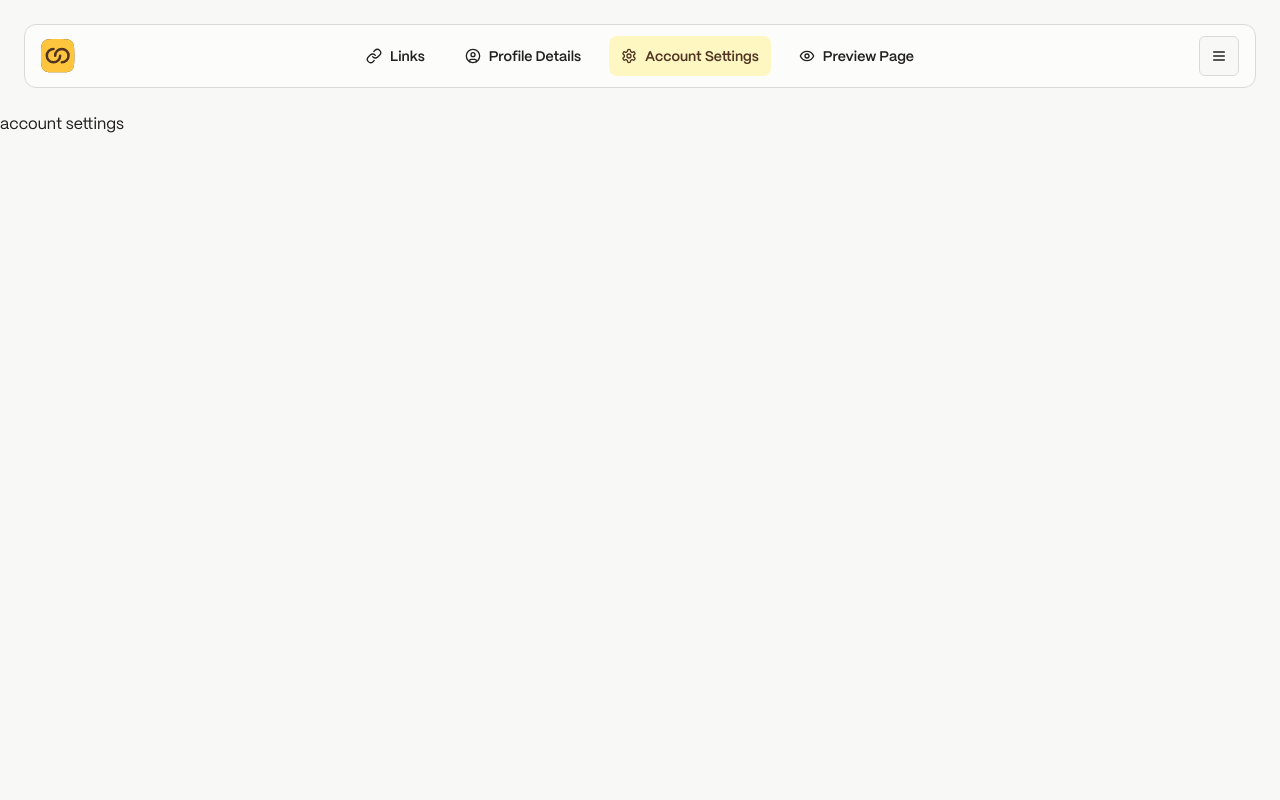
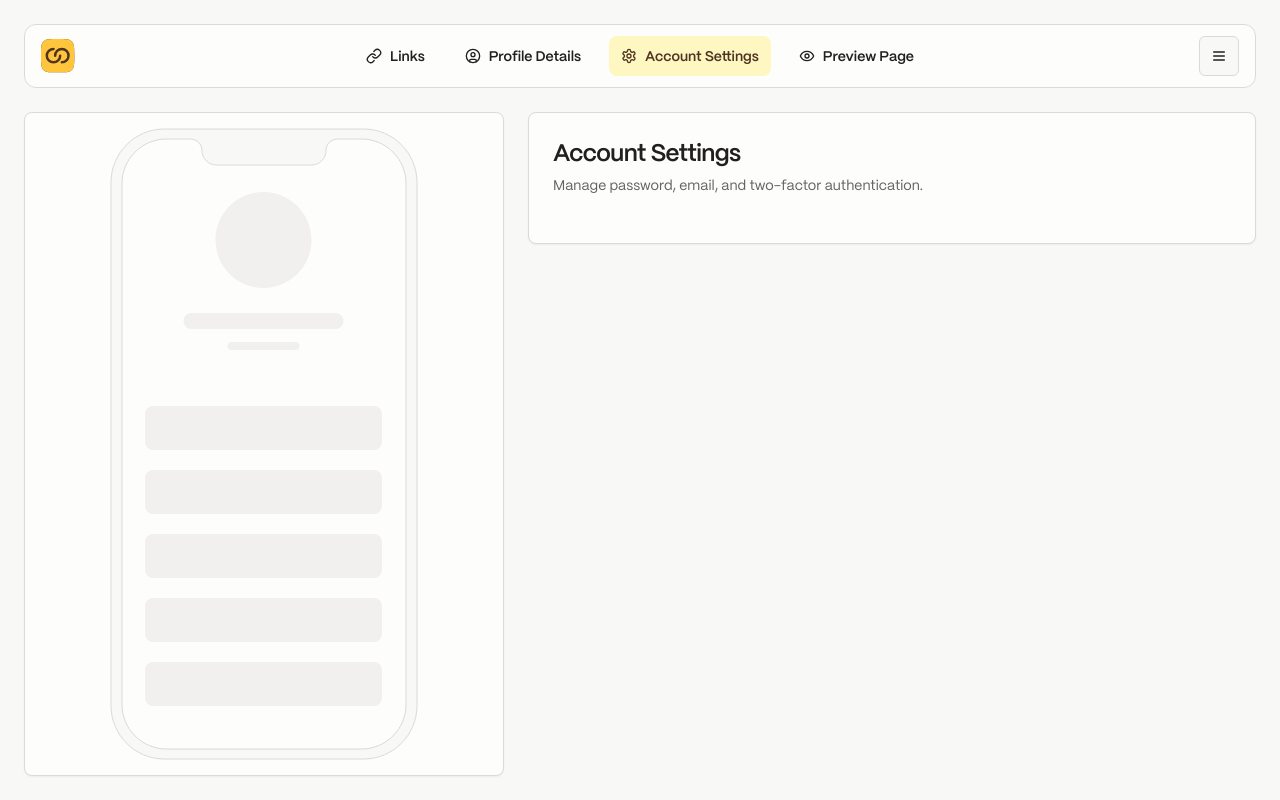
Before and after one commit to chadlydev/devlinks, a Next.js app: page /app/account-settings in a window 1280 px wide. Built offline with nearby package versions, Linux system fonts and the light colour scheme.

Commit message:
Refactor layout and relocate mockup components

```diff
--- a/app/(app)/app/(mockup)/layout.tsx
+++ /dev/null
@@ -1,13 +0,0 @@
-import React from 'react';
-import IllustrationPhoneMockup from '@/app/(app)/app/(mockup)/illustration-phone-mockup';
-
-export default async function MockupLayout({ children }: { children: React.ReactNode }) {
-	return (
-		<div className='flex h-[calc(100svh-64px)] flex-grow p-4 md:h-[calc(100svh-112px)] md:gap-6 md:px-6 md:pb-6 md:pt-0 lg:h-fit'>
-			<div className='bg-card fixed hidden h-[calc(100svh-136px)] w-[480px] flex-shrink-0 flex-grow-0 items-center justify-center rounded-lg border p-6 px-12 shadow-sm lg:flex'>
-				<IllustrationPhoneMockup />
-			</div>
-			{children}
-		</div>
-	);
-}
--- a/app/(app)/app/account-settings/page.tsx
+++ b/app/(app)/app/account-settings/page.tsx
@@ -1,3 +1,15 @@
+import { Card, CardContent, CardDescription, CardHeader, CardTitle } from '@/components/ui/card';
+
 export default function Page() {
-	return <div>account settings</div>;
+	return (
+		<main className='flex h-full flex-grow flex-col lg:ml-[504px]'>
+			<Card>
+				<CardHeader>
+					<CardTitle>Account Settings</CardTitle>
+					<CardDescription>Manage password, email, and two-factor authentication.</CardDescription>
+				</CardHeader>
+				<CardContent className='flex-grow'></CardContent>
+			</Card>
+		</main>
+	);
 }
--- a/app/(app)/app/header.tsx
+++ b/app/(app)/app/header.tsx
@@ -53,7 +53,7 @@ export default function Header() {
 	const [menuOpen, setMenuOpen] = useState(false);
 
 	return (
-		<header className='bg-card/80 fixed left-0 right-0 top-0 z-10 flex h-16 items-center justify-between border-b px-4 backdrop-blur-sm md:m-6 md:grid md:grid-cols-3 md:rounded-xl md:border'>
+		<header className='bg-card fixed left-0 right-0 top-0 z-10 flex h-16 items-center justify-between border-b px-4 md:m-6 md:grid md:grid-cols-3 md:rounded-xl md:border'>
 			<Link href={ROUTE_ROOT} className='w-fit'>
 				<LogoIcon />
 			</Link>
--- a/app/(app)/app/layout.tsx
+++ b/app/(app)/app/layout.tsx
@@ -1,11 +1,19 @@
 import React from 'react';
 import Header from '@/app/(app)/app/header';
+import IllustrationPhoneMockup from '@/app/(app)/app/illustration-phone-mockup';
 
 export default async function AppLayout({ children }: { children: React.ReactNode }) {
 	return (
 		<div className='flex min-h-svh flex-col'>
 			<Header />
-			<div className='mt-16 md:mt-28'>{children}</div>
+			<div className='mt-16 md:mt-28'>
+				<div className='flex h-[calc(100svh-64px)] flex-grow p-4 md:h-[calc(100svh-112px)] md:gap-6 md:px-6 md:pb-6 md:pt-0 lg:h-fit'>
+					<div className='bg-card fixed hidden h-[calc(100svh-136px)] w-[480px] flex-shrink-0 flex-grow-0 items-center justify-center rounded-lg border p-6 px-12 shadow-sm lg:flex'>
+						<IllustrationPhoneMockup />
+					</div>
+					{children}
+				</div>
+			</div>
 		</div>
 	);
 }
--- a/app/(app)/app/(mockup)/links/links-form.tsx
+++ b/app/(app)/app/links/links-form.tsx
@@ -6,9 +6,9 @@ import { Button } from '@/components/ui/button';
 import { z } from 'zod';
 import { Form } from '@/components/ui/form';
 import { PlusIcon } from '@/components/icons';
-import EmptyState from '@/app/(app)/app/(mockup)/links/empty-state';
+import EmptyState from '@/app/(app)/app/links/empty-state';
 import { ScrollArea } from '@/components/ui/scroll-area';
-import LinkItem from '@/app/(app)/app/(mockup)/links/link-item';
+import LinkItem from '@/app/(app)/app/links/link-item';
 
 const linkObject = z.object({
 	platform: z
--- a/app/(app)/app/(mockup)/links/page.tsx
+++ b/app/(app)/app/links/page.tsx
@@ -1,5 +1,5 @@
 import { Card, CardContent, CardDescription, CardHeader, CardTitle } from '@/components/ui/card';
-import LinksForm from '@/app/(app)/app/(mockup)/links/links-form';
+import LinksForm from '@/app/(app)/app/links/links-form';
 
 export default function LinksPage() {
 	return (
--- a/app/(app)/app/(mockup)/profile-details/page.tsx
+++ b/app/(app)/app/profile-details/page.tsx
@@ -2,8 +2,8 @@ import { Card, CardContent, CardDescription, CardHeader, CardTitle } from '@/com
 
 export default function ProfileDetailsPage() {
 	return (
-		<main>
-			<Card className='flex h-full flex-grow flex-col lg:ml-[504px]'>
+		<main className='flex h-full flex-grow flex-col lg:ml-[504px]'>
+			<Card>
 				<CardHeader>
 					<CardTitle>Profile Details</CardTitle>
 					<CardDescription>
--- a/app/(app)/preview-page/layout.tsx
+++ b/app/(app)/preview-page/layout.tsx
@@ -7,7 +7,7 @@ import { ArrowLeftIcon, ShareIcon } from '@/components/icons';
 export default async function PreviewLayout({ children }: { children: React.ReactNode }) {
 	return (
 		<div className='flex min-h-svh flex-col'>
-			<header className='bg-card/80 fixed left-0 right-0 top-0 z-10 flex h-16 items-center justify-between border-b px-4 backdrop-blur-sm md:m-6 md:rounded-xl md:border'>
+			<header className='bg-card fixed left-0 right-0 top-0 z-10 flex h-16 items-center justify-between border-b px-4 md:m-6 md:rounded-xl md:border'>
 				<Link href={ROUTE_LINKS} className='flex items-center gap-1 text-sm font-semibold'>
 					<ArrowLeftIcon size={16} /> Back to Editor
 				</Link>
```
Also changed, not shown: app/(app)/app/illustration-phone-mockup.tsx (renamed from app/(app)/app/(mockup)/illustration-phone-mockup.tsx), app/(app)/app/links/empty-state.tsx (renamed from app/(app)/app/(mockup)/links/empty-state.tsx), app/(app)/app/links/link-item.tsx (renamed from app/(app)/app/(mockup)/links/link-item.tsx).
